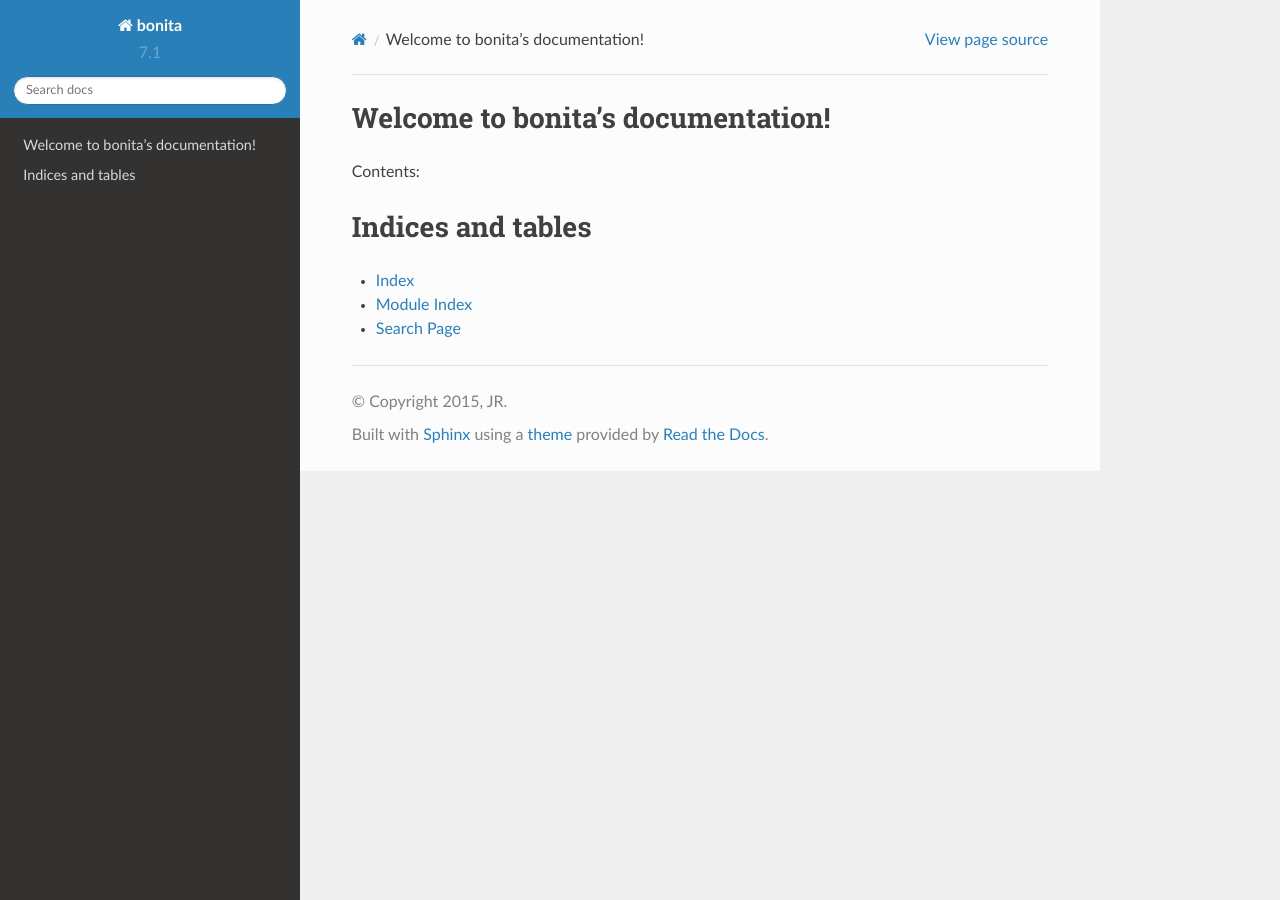
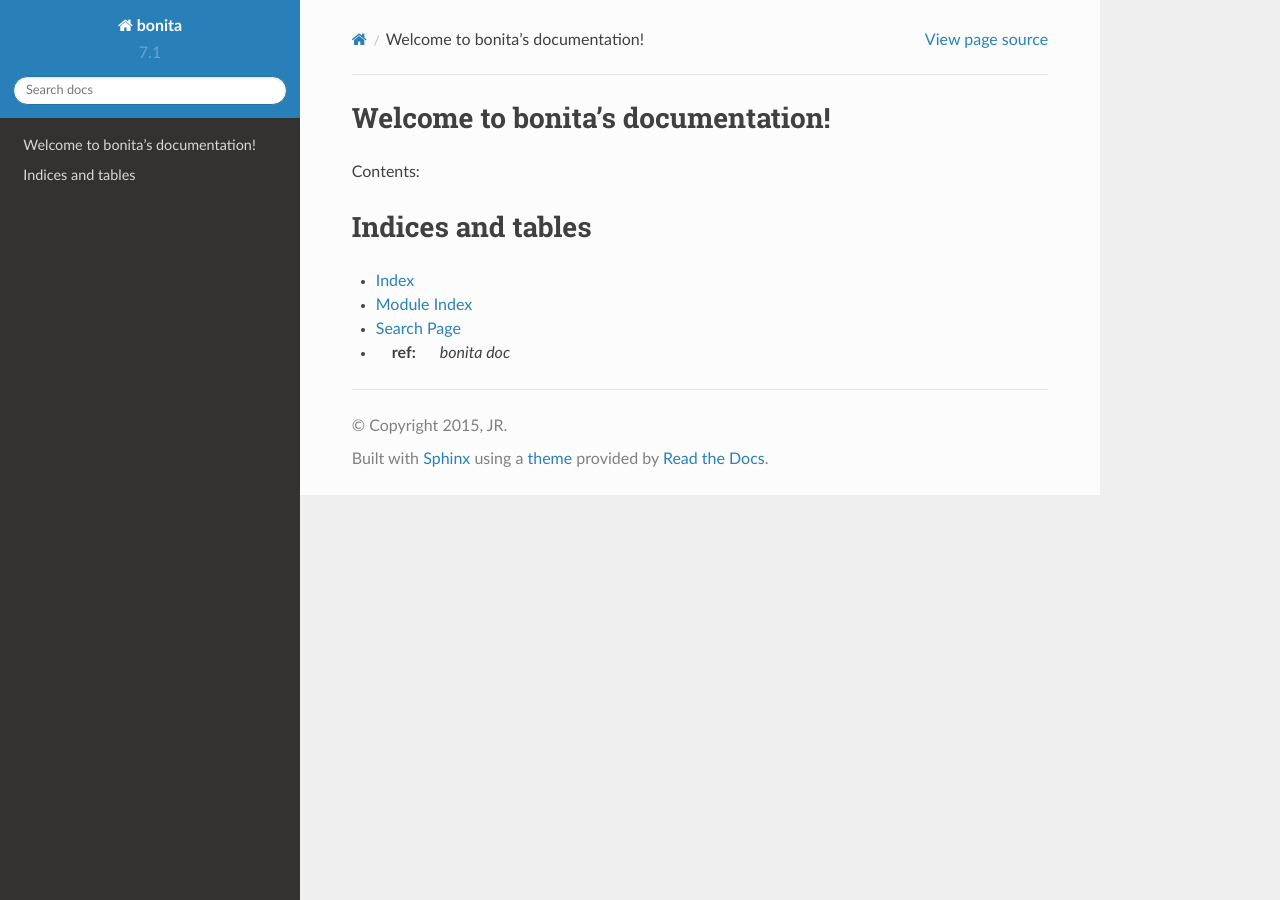
Before and after one commit to laurentleseigneur/rtd-test, a Sphinx documentation site: the page built from source/index.rst, in a window 1280 px wide. Built offline with Sphinx 7.4.7 and the Read the Docs theme 2.0.0, drawn with Linux system fonts in a browser that asks for light colours.

Commit message:
Update index.rst

```diff
--- a/source/index.rst
+++ b/source/index.rst
@@ -19,3 +19,4 @@ Indices and tables
 * :ref:`genindex`
 * :ref:`modindex`
 * :ref:`search`
+* :ref: `bonita doc`
```
